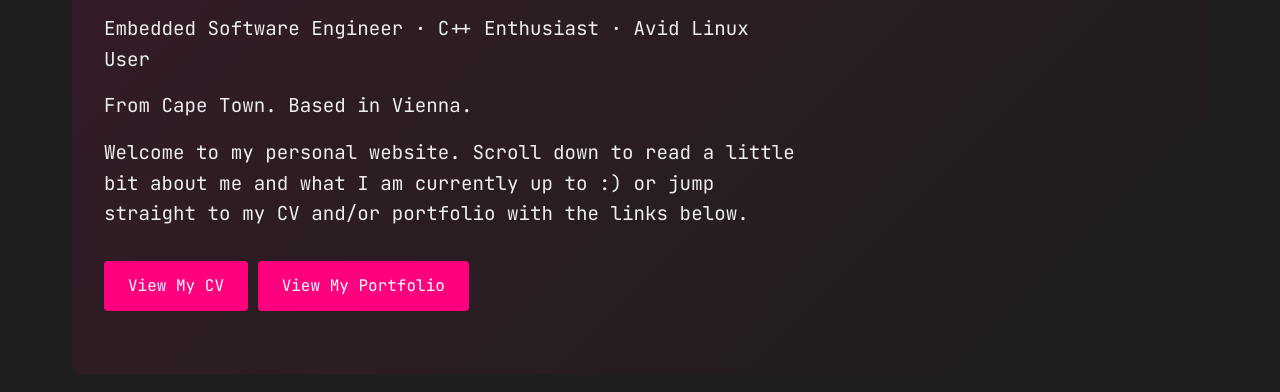
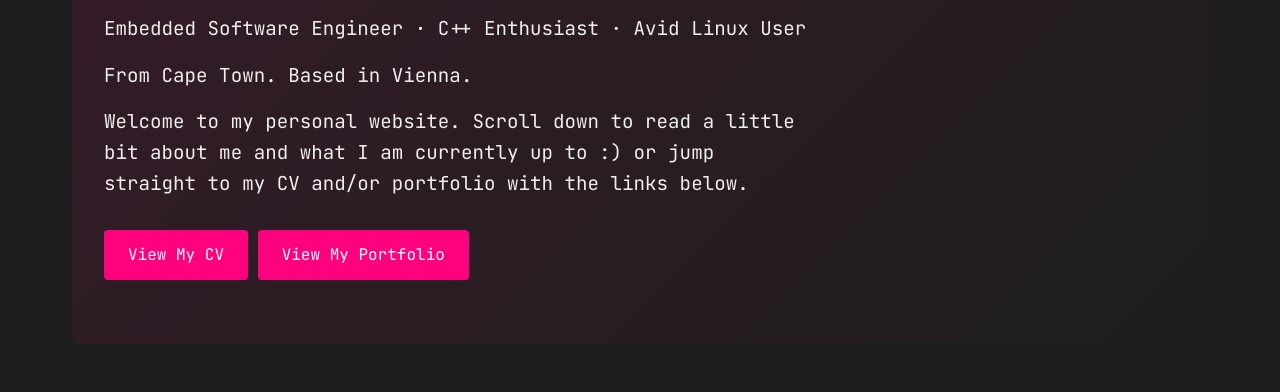
Before and after one commit to AsherValentini/asher-portfolio, a plain HTML site: page index.html in a window 1280 px wide. Shown: the part 278-670 px from the top of the page. Drawn offline with Linux system fonts and the light colour scheme.

Commit message:
fixed up landing page alignment

```diff
--- a/style.css
+++ b/style.css
@@ -135,7 +135,7 @@ h2, h3, h4, h5, h6 {
 
 .hero p {
   font-size: 1.2rem;
-  max-width: 700px;
+  max-width: 710px;
   margin-bottom: 1rem;
 }
 
```
